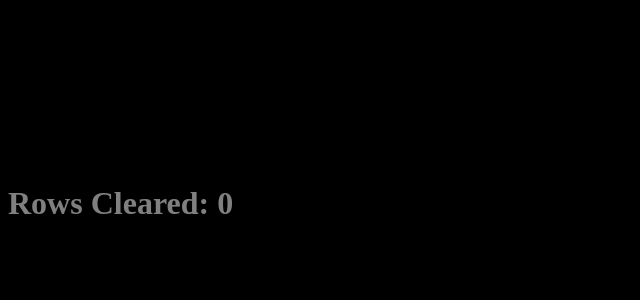
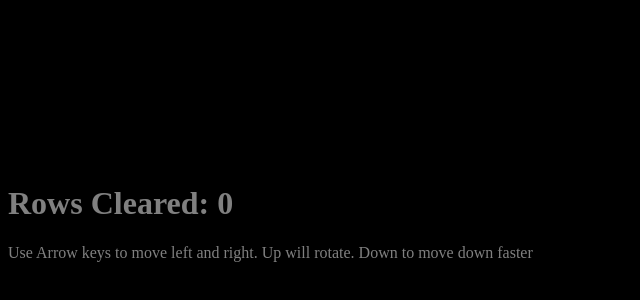
Before and after one commit to michstmatt/tetris-wasm, a plain HTML site: page docs/index.html in a window 1280 px wide. Shown: the part 248-548 px from the top of the page, without its empty margins (0-640 px from the left). Drawn offline with Linux system fonts and the light colour scheme; no server answers.

Commit message:
updating page and readme

```diff
--- a/docs/index.html
+++ b/docs/index.html
@@ -18,6 +18,10 @@
     <canvas id="canvas" width="280px" height="400px">
     </canvas>
     <h1 id="score">Rows Cleared: 0</h1>
+    <p>
+        Use Arrow keys to move left and right. Up will rotate. Down to move
+        down faster
+    </p>
 </body>
 <script src="index.js" type="text/javascript">
 </script>
```
Also changed, not shown: 1 other file.
